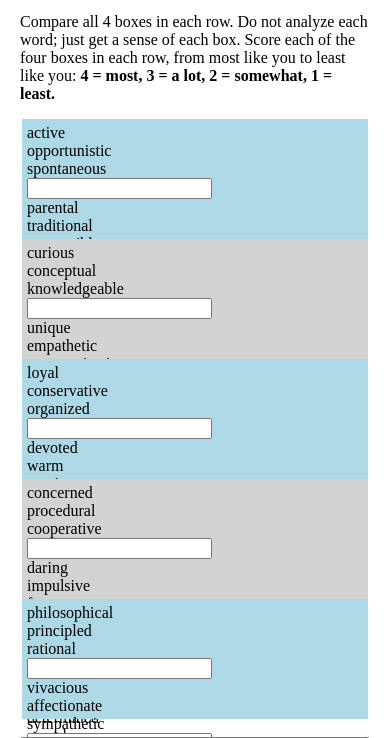
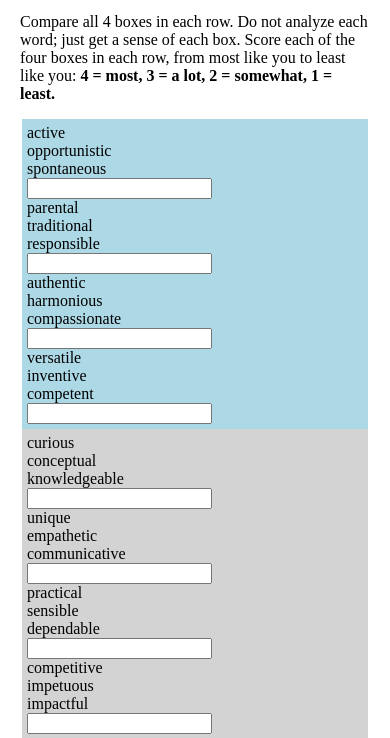
Before and after one commit to aligg/true-colors, a plain HTML site: page index.html in a window 390 px wide. Shown: the part 61-799 px from the top of the page. Drawn offline with Linux system fonts and the light colour scheme.

Commit message:
fix mobile ui

```diff
--- a/styles.css
+++ b/styles.css
@@ -5,7 +5,6 @@
     justify-content: space-between;
     flex-flow: row wrap;
     padding: 5px;
-    max-height: 110px;
 }
 
 fieldset {
@@ -28,9 +27,7 @@ fieldset {
 
 form {
     display: flex;
-    flex: 1;
     flex-direction: column;
-    max-width: 900px
 }
 
 ul {
@@ -56,8 +53,9 @@ h1 {
 }
 
 body {
-    min-height: 100vh;
     margin: 0px 20px 0px 20px;
     display:flex;
     flex-direction:column;
+    min-height: 100vh;
+    justify-content:space-between;
 }
```
